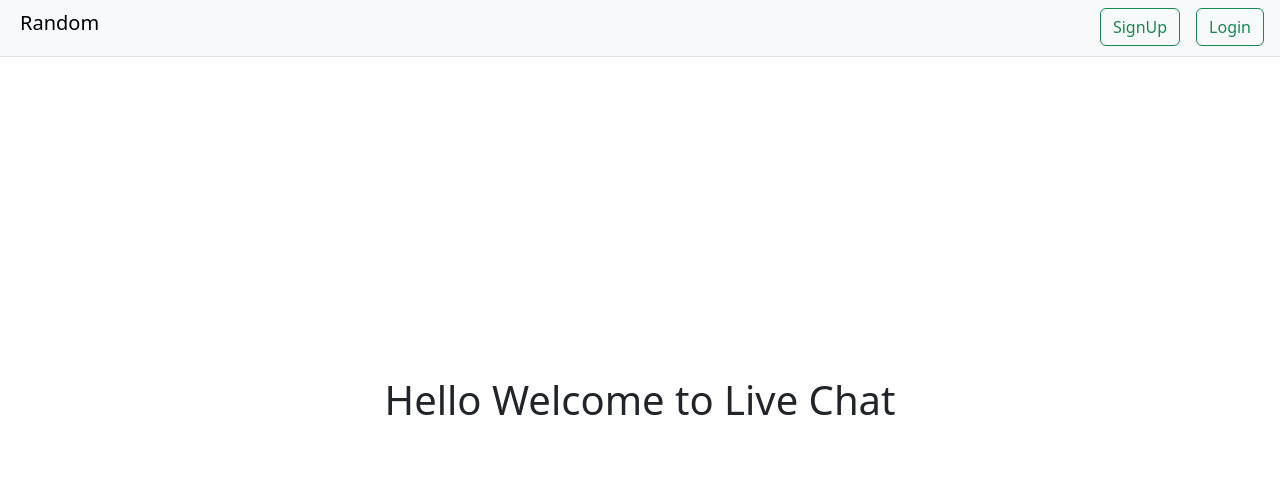
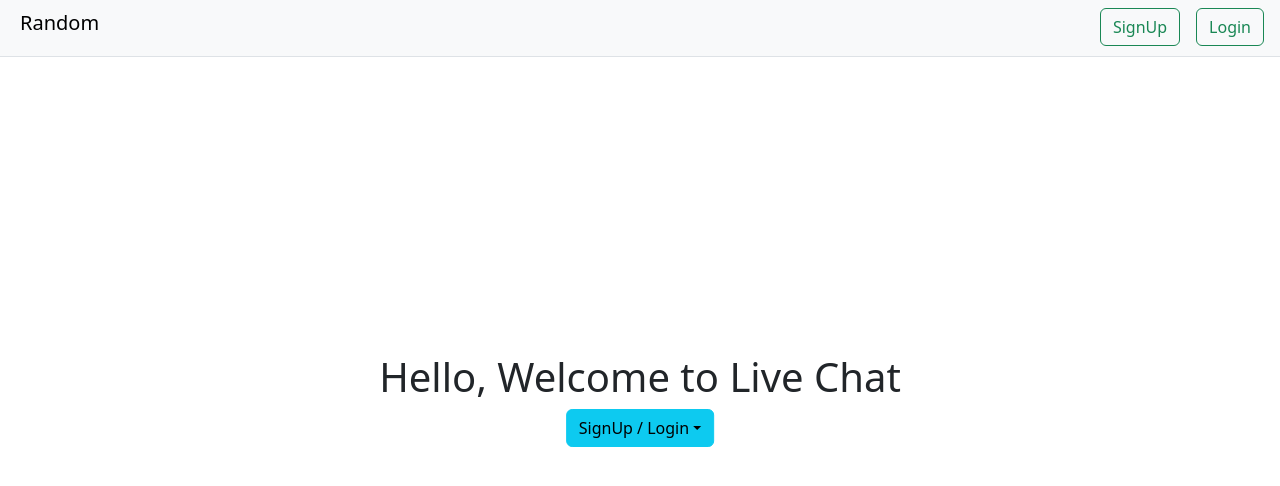
Before and after one commit to hr-dhakad47/Live-chat-app, a React (Create React App) app: page / in a window 1280 px wide. Shown: the top 486 px of the page. Built offline with nearby package versions, Linux system fonts and the light colour scheme.

Commit message:
initialise dropdown menu

```diff
--- a/public/index.html
+++ b/public/index.html
@@ -45,5 +45,7 @@
       To begin the development, run `npm start` or `yarn start`.
       To create a production bundle, use `npm run build` or `yarn build`.
     -->
+    <script src="https://cdnjs.cloudflare.com/ajax/libs/bootstrap/5.3.0/js/bootstrap.bundle.min.js"></script>
+
   </body>
 </html>
--- a/src/Pages/NavBar.js
+++ b/src/Pages/NavBar.js
@@ -20,7 +20,7 @@ function NavBar() {
         </div>
       </div>
     </nav>
-    <Link to="/"></Link>
+
     <Outlet/>
     </>
   )
--- a/src/Pages/WelcomePage.js
+++ b/src/Pages/WelcomePage.js
@@ -1,12 +1,39 @@
-import React from 'react'
+import React from "react";
+import { Link, Outlet } from "react-router-dom";
 
 function WelcomePage() {
   return (
-    <>
-        <h1 className='position-absolute top-50 start-50 translate-middle'>
-          Hello Welcome to Live Chat
-        </h1>
-    </>
-  )
+    <div className="position-absolute top-50 start-50 translate-middle text-center">
+      <h1>Hello, Welcome to Live Chat</h1>
+      <div className="dropdown">
+        <button
+          className="btn btn-info dropdown-toggle"
+          type="button"
+          id="dropdownMenuButton"
+          data-bs-toggle="dropdown"
+          aria-expanded="false"
+        >
+          SignUp / Login
+        </button>
+        <ul className="dropdown-menu" aria-labelledby="dropdownMenuButton">
+          <li>
+            <Link to="/SignUpPage" className="dropdown-item">
+              SignUp
+            </Link>
+          </li>
+          <li>
+            <Link to="/LoginPage" className="dropdown-item">
+              Login
+            </Link>
+          </li>
+
+        </ul>
+      </div>
+      <div>
+        <Outlet />
+      </div>
+    </div>
+  );
 }
+
 export default WelcomePage;
```
